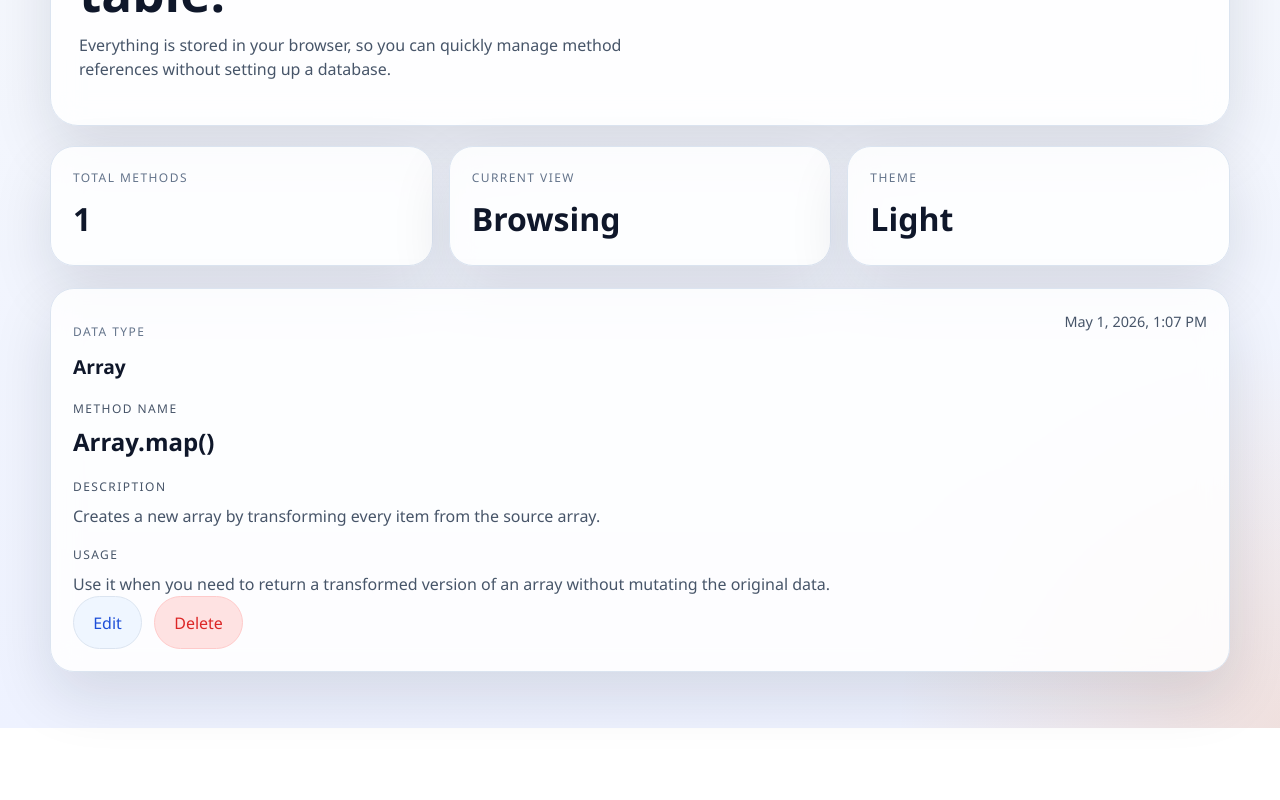
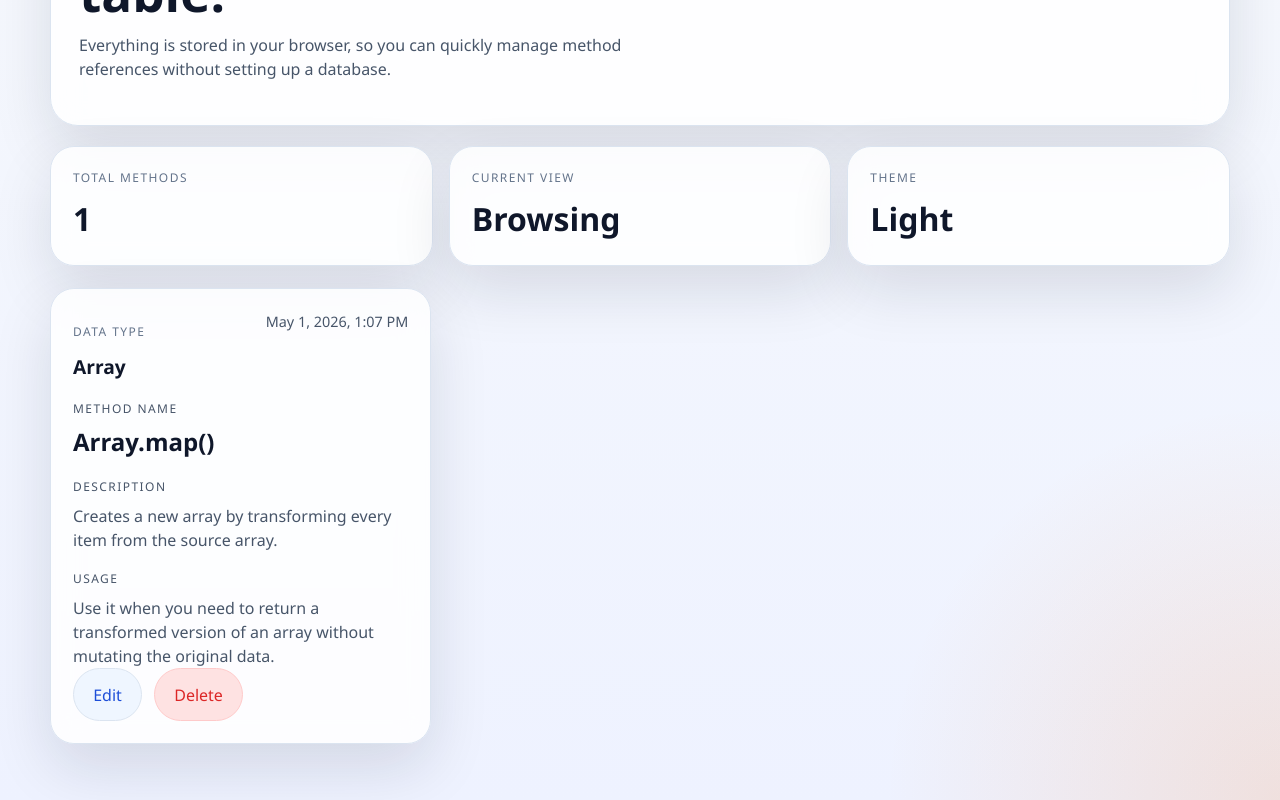
Before and after one commit to rismanasdk/Note-Method, a Svelte app: page / in a window 1280 px wide. Shown: the part 460-1260 px from the top of the page. Before the commit the page ends 1188 px from the top, so only its background shows below. Built offline with nearby package versions, Linux system fonts and the light colour scheme.

Commit message:
style: update grid card max 3 colomn

```diff
--- a/src/app.css
+++ b/src/app.css
@@ -246,7 +246,7 @@
 
 .cards-grid {
   display: grid;
-  grid-template-columns: repeat(auto-fit, minmax(280px, 1fr));
+  grid-template-columns: repeat(3, minmax(0, 1fr));
   gap: 18px;
   margin-top: 22px;
 }
@@ -506,6 +506,10 @@
     grid-template-columns: 1fr;
   }
 
+  .cards-grid {
+    grid-template-columns: repeat(2, minmax(0, 1fr));
+  }
+
   .hero-copy h1 {
     max-width: none;
   }
@@ -531,6 +535,10 @@
   .chakra-alert {
     grid-template-columns: 1fr;
     flex-direction: column;
+  }
+
+  .cards-grid {
+    grid-template-columns: 1fr;
   }
 
   .card-top {
```
